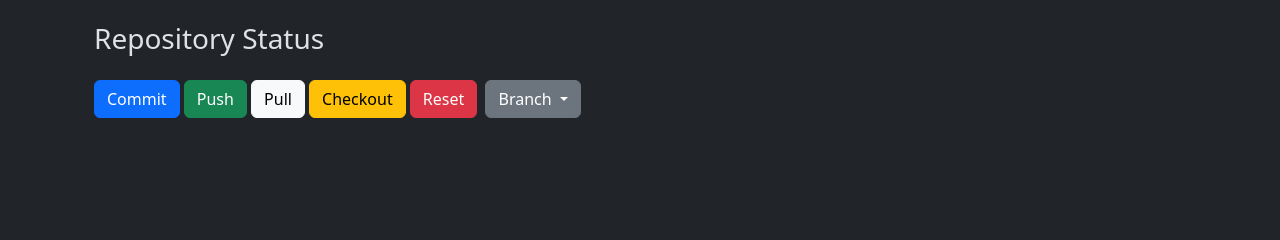
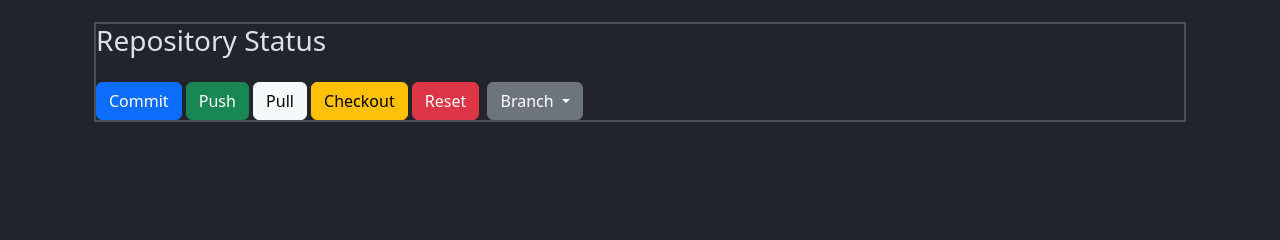
Before and after one commit to dgoldgar-gmail/litterbox-v3, a Flask app: template templates/git_manager/index.html in a window 1280 px wide. Shown: the part 120-360 px from the top of the page. Run offline with Flask 2, Linux system fonts and the light colour scheme; the template is opened without the code that fills it: most values are stand-ins (such as "Sample title", 1, 10 or a date in 2020); parts of the project's set-up code (start-up, migrations or seed data) failed here and were passed over.

Commit message:
Update from Litterbox UI

```diff
--- a/templates/git_manager/index.html
+++ b/templates/git_manager/index.html
@@ -41,7 +41,7 @@
 <div class="container mt-4">
 
     <h2 id="title" class="mb-4">Manage GIT Repository</h2>
-    <form id="git-form">
+    <form id="git-form" class="border border-2">
         <h3>Repository Status</h3>
         <div id="git-changes" class="mb-4">
         </div>
```
